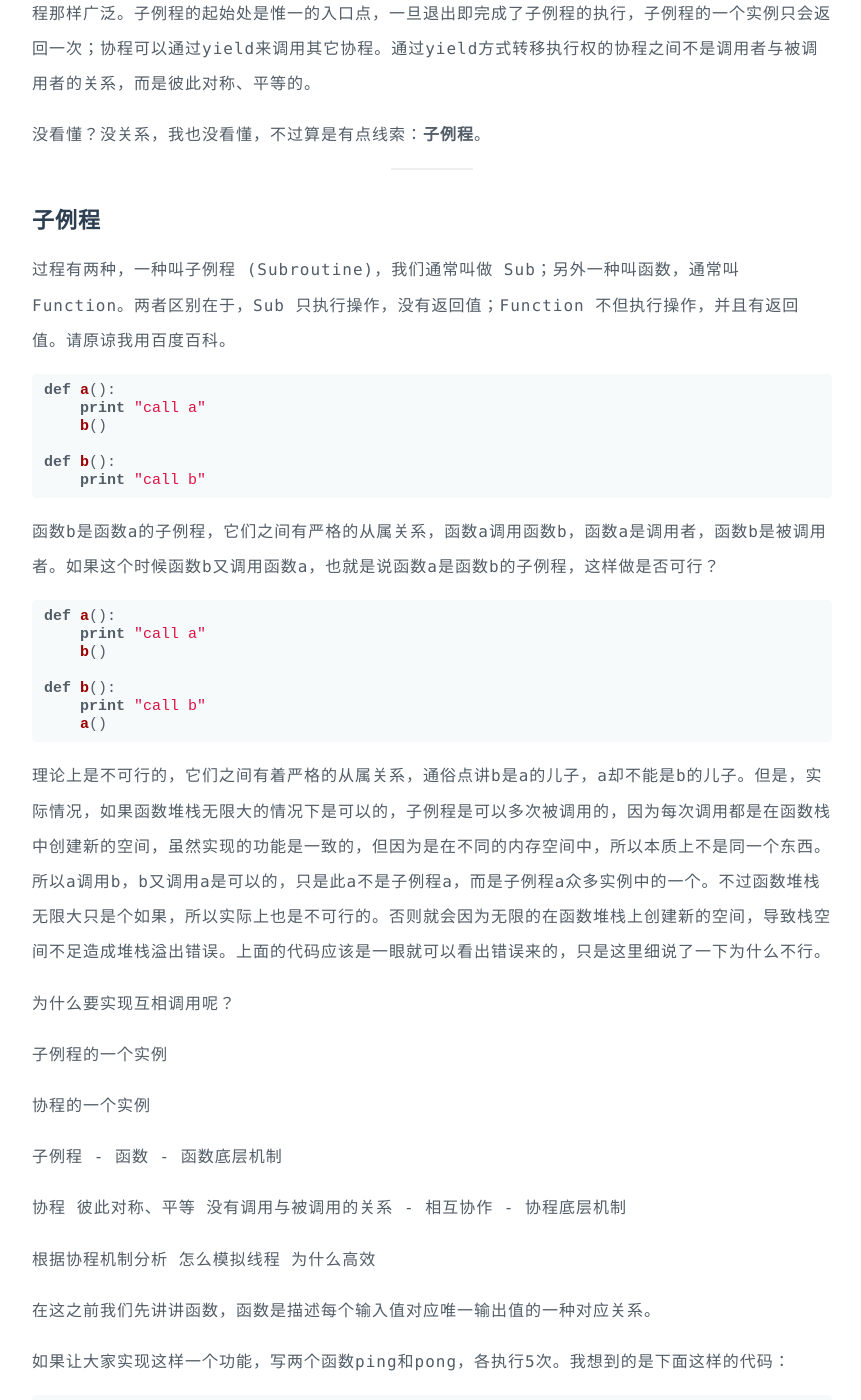
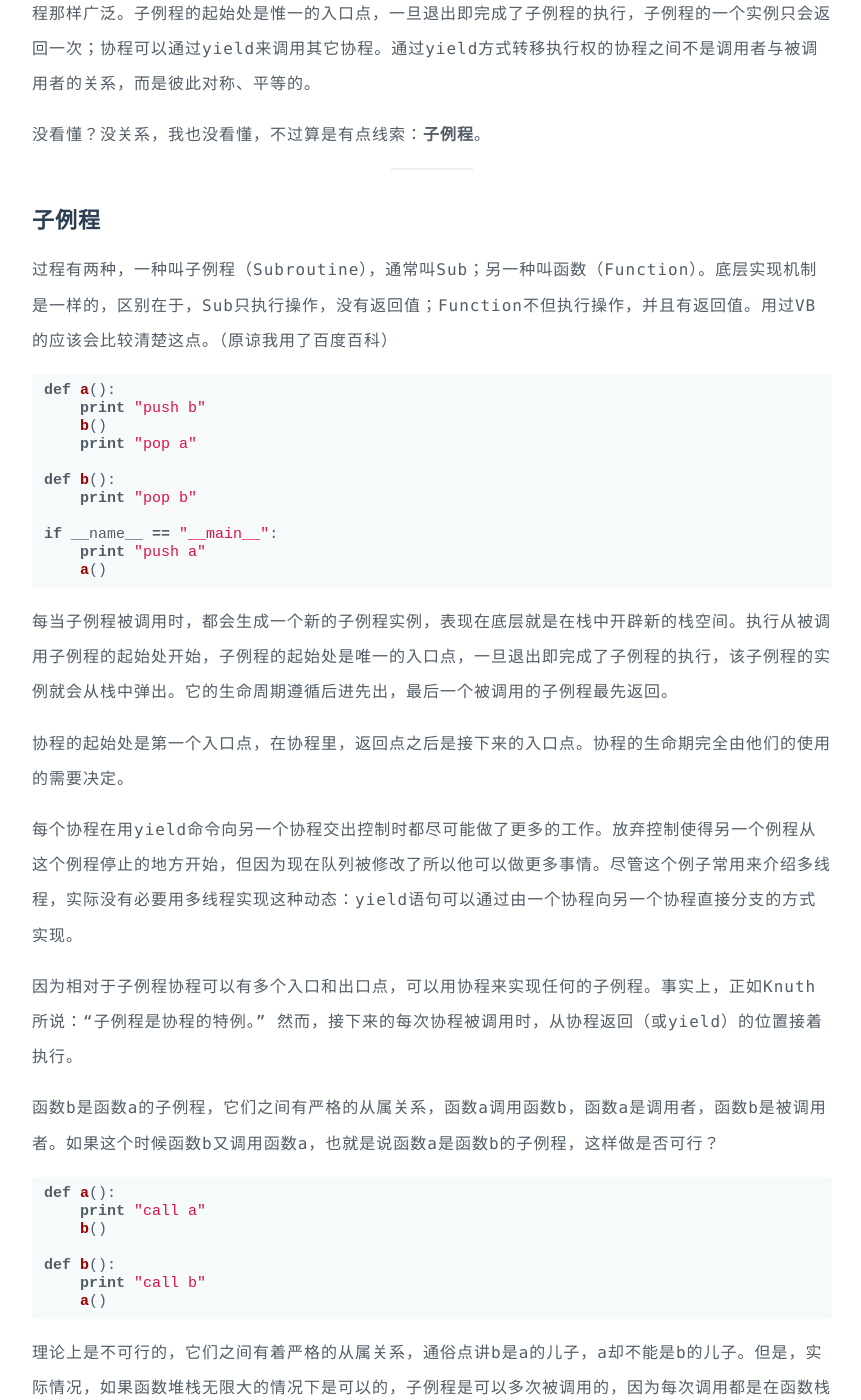
Before and after one commit to wanyoung1231/young-py.github.io, a Jekyll site: the page built from _posts/gevent/2014-05-13-gevent0.markdown, in a window 1280 px wide and 1400 px high, scrolled down 1218 px. Shown: the whole window, without its empty margins (208-1069 px from the left). Built offline with Jekyll 4.4.1, drawn with Linux system fonts in a browser that asks for light colours.

Commit message:
修改文章内容

```diff
--- a/_posts/gevent/2014-05-13-gevent0.markdown
+++ b/_posts/gevent/2014-05-13-gevent0.markdown
@@ -28,18 +28,34 @@ gevent is a coroutine-based Python networking library that uses greenlet to prov
 
 ### **子例程**
 
-过程有两种，一种叫子例程 (Subroutine)，我们通常叫做 Sub；另外一种叫函数，通常叫 Function。两者区别在于，Sub 只执行操作，没有返回值；Function 不但执行操作，并且有返回值。请原谅我用百度百科。
+过程有两种，一种叫子例程（Subroutine），通常叫Sub；另一种叫函数（Function）。底层实现机制是一样的，区别在于，Sub只执行操作，没有返回值；Function不但执行操作，并且有返回值。用过VB的应该会比较清楚这点。（原谅我用了百度百科）
 
 {% highlight python %}
 
 def a():
-    print "call a"
+    print "push b"
     b()
+    print "pop a"
 
 def b():
-    print "call b"
+    print "pop b"
+
+if __name__ == "__main__":
+    print "push a"
+    a()
 
 {% endhighlight %}
+
+每当子例程被调用时，都会生成一个新的子例程实例，表现在底层就是在栈中开辟新的栈空间。执行从被调用子例程的起始处开始，子例程的起始处是唯一的入口点，一旦退出即完成了子例程的执行，该子例程的实例就会从栈中弹出。它的生命周期遵循后进先出，最后一个被调用的子例程最先返回。
+
+协程的起始处是第一个入口点，在协程里，返回点之后是接下来的入口点。协程的生命期完全由他们的使用的需要决定。
+
+每个协程在用yield命令向另一个协程交出控制时都尽可能做了更多的工作。放弃控制使得另一个例程从这个例程停止的地方开始，但因为现在队列被修改了所以他可以做更多事情。尽管这个例子常用来介绍多线程，实际没有必要用多线程实现这种动态：yield语句可以通过由一个协程向另一个协程直接分支的方式实现。
+
+因为相对于子例程协程可以有多个入口和出口点，可以用协程来实现任何的子例程。事实上，正如Knuth所说：“子例程是协程的特例。”
+然而，接下来的每次协程被调用时，从协程返回（或yield）的位置接着执行。
+
+
 
 函数b是函数a的子例程，它们之间有严格的从属关系，函数a调用函数b，函数a是调用者，函数b是被调用者。如果这个时候函数b又调用函数a，也就是说函数a是函数b的子例程，这样做是否可行？
 
```
Also changed, not shown: 2 other files.
